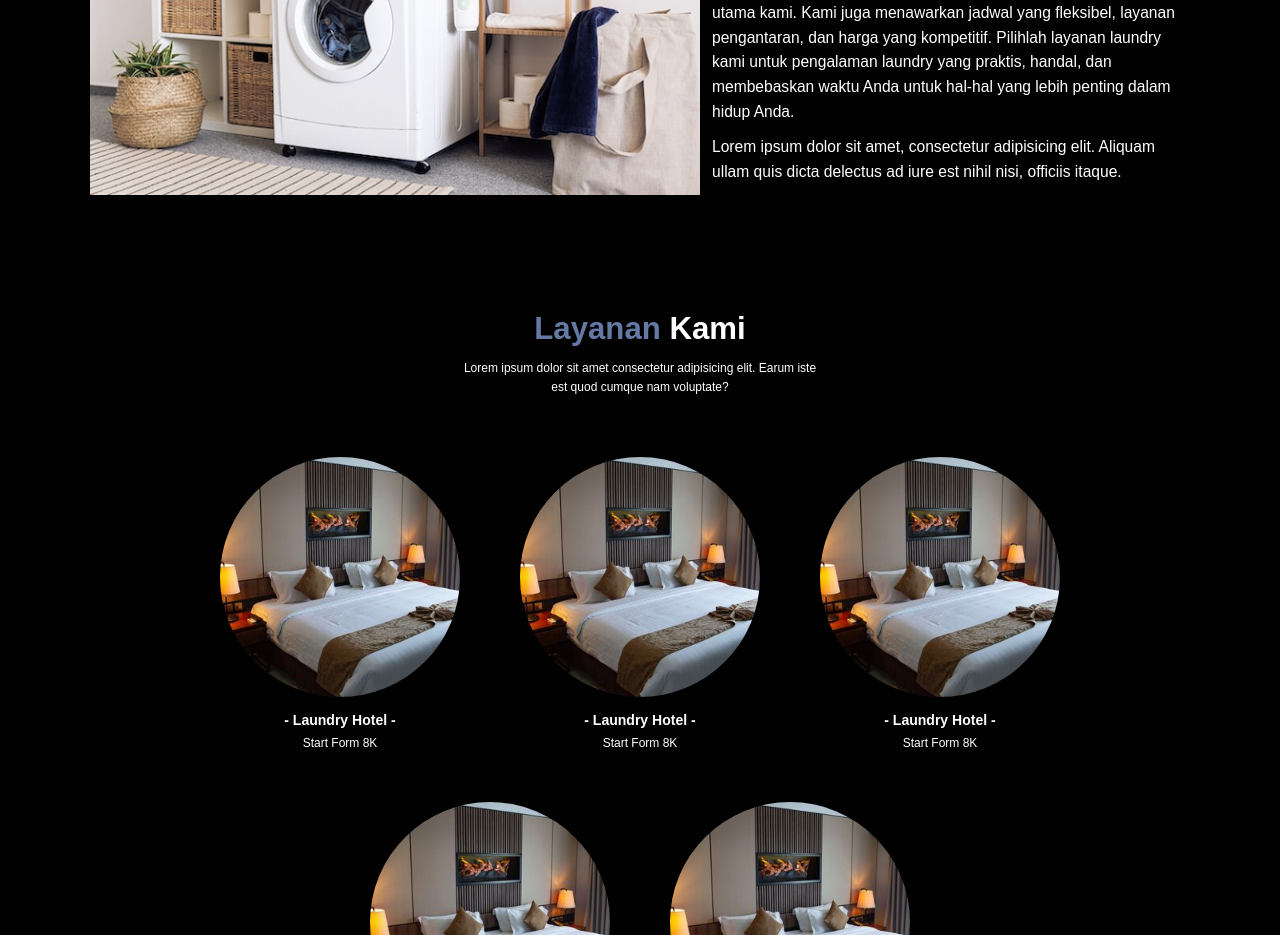
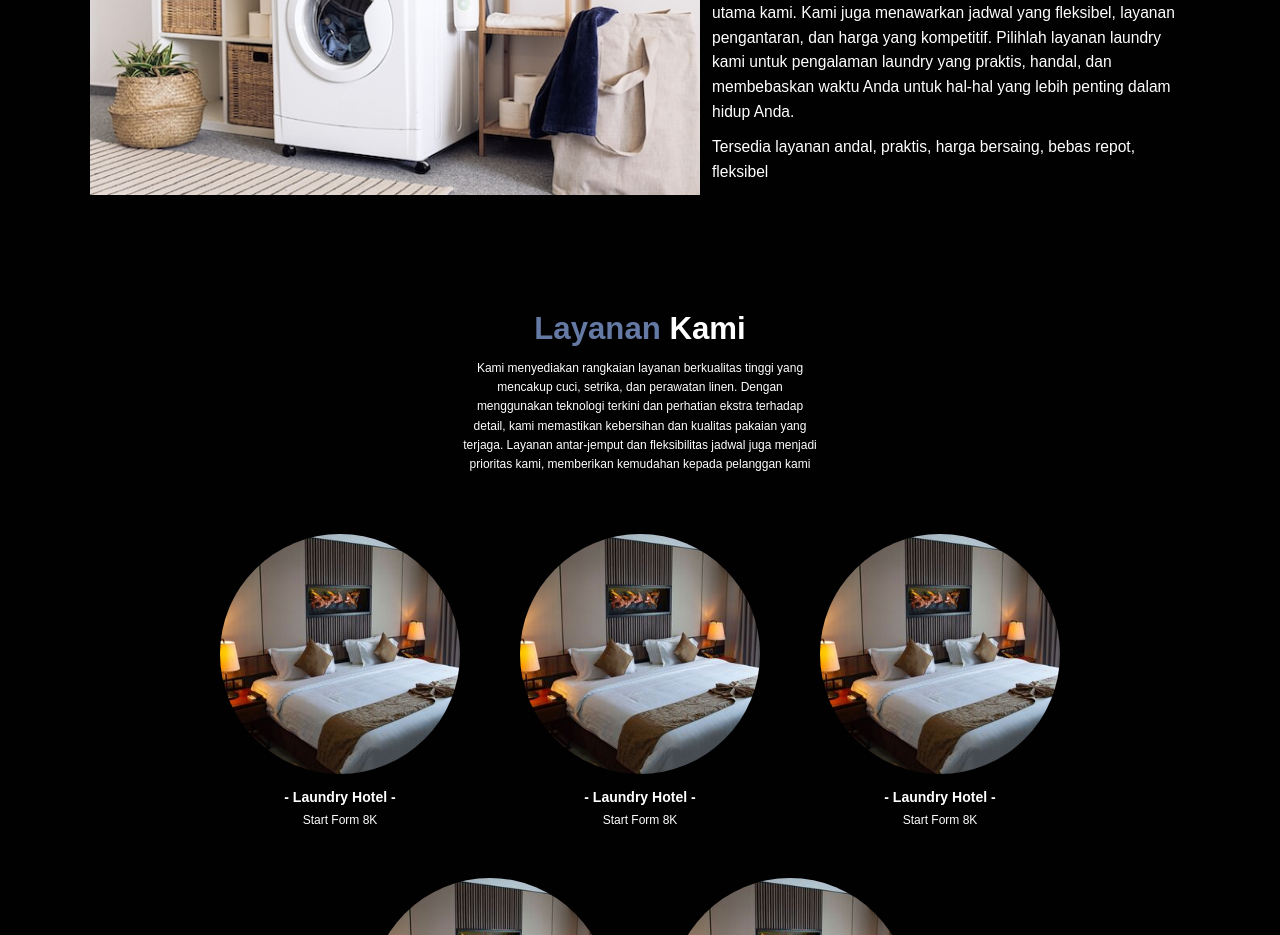
Before and after one commit to fikriardian277/Laundry-Super-Clean, a plain HTML site: page index.html in a window 1280 px wide. Shown: the part 1180-2115 px from the top of the page. Drawn offline with nearby package versions, Linux system fonts and the light colour scheme.

Commit message:
mengubah paragraf layanan

```diff
--- a/index.html
+++ b/index.html
@@ -75,8 +75,8 @@
             Anda.
           </p>
           <p>
-            Lorem ipsum dolor sit amet, consectetur adipisicing elit. Aliquam
-            ullam quis dicta delectus ad iure est nihil nisi, officiis itaque.
+            Tersedia layanan andal, praktis, harga bersaing, bebas repot,
+            fleksibel
           </p>
         </div>
       </div>
@@ -87,8 +87,12 @@
     <section id="menu" class="menu">
       <h2><span>Layanan </span>Kami</h2>
       <p>
-        Lorem ipsum dolor sit amet consectetur adipisicing elit. Earum iste est
-        quod cumque nam voluptate?
+        Kami menyediakan rangkaian layanan berkualitas tinggi yang mencakup
+        cuci, setrika, dan perawatan linen. Dengan menggunakan teknologi terkini
+        dan perhatian ekstra terhadap detail, kami memastikan kebersihan dan
+        kualitas pakaian yang terjaga. Layanan antar-jemput dan fleksibilitas
+        jadwal juga menjadi prioritas kami, memberikan kemudahan kepada
+        pelanggan kami
       </p>
       <div class="row">
         <div class="menu-card">
```
